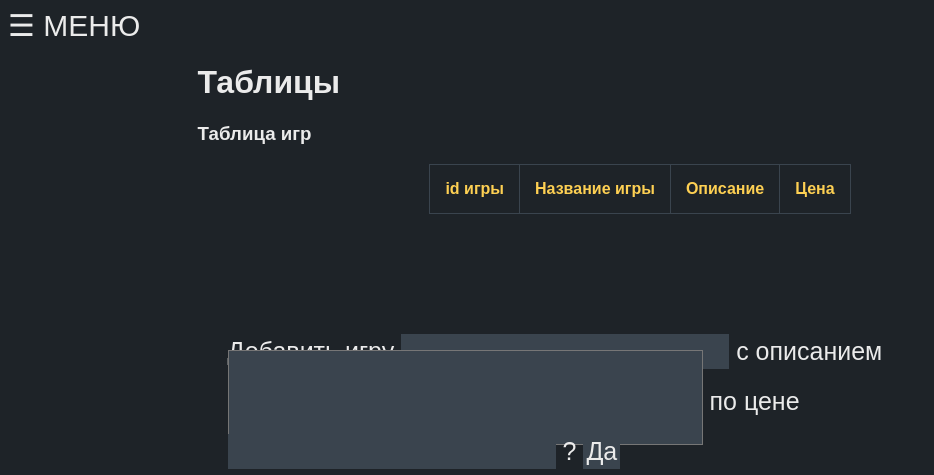
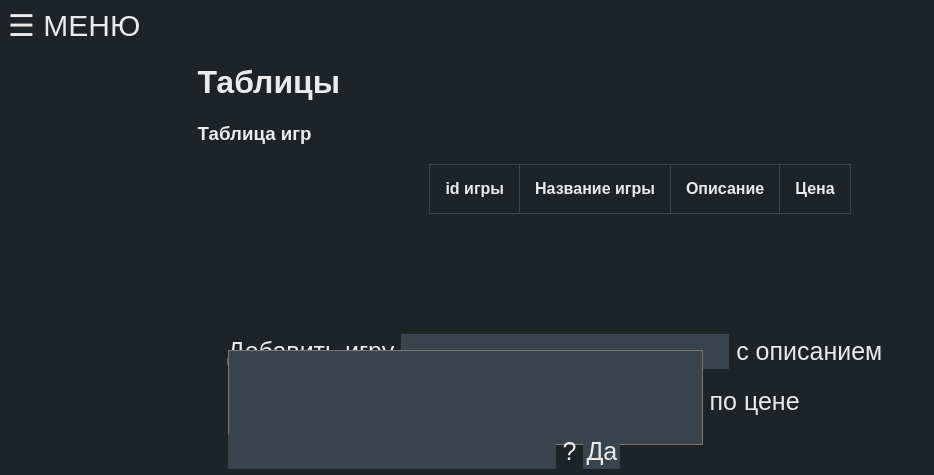
Before and after one commit to ZettZet/games, a PHP site: page /game_table.php in a window 1280 px wide. Shown: the top 475 px of the page, without its empty margins (0-934 px from the left). Run offline with PHP 8.4, Linux system fonts and the light colour scheme; data that the repository does not hold is empty.

Commit message:
at this stage it works [3]

```diff
--- a/mysql-init-files/create_tables.sql
+++ b/mysql-init-files/create_tables.sql
@@ -35,6 +35,7 @@
 );
 CREATE TABLE IF NOT EXISTS carts
 (
+    id          BIGINT NOT NULL AUTO_INCREMENT PRIMARY KEY,
     game_price  INT NOT NULL,
     status      ENUM ('taken', 'payed') DEFAULT ('taken'),
     game_id     BIGINT,
--- a/php/game_table.php
+++ b/php/game_table.php
@@ -13,10 +13,10 @@
 
     <table>
         <tr>
-            <th class="foreign_items">id игры</th>
-            <th class="foreign_items">Название игры</th>
-            <th class="foreign_items">Описание</th>
-            <th class="foreign_items">Цена</th>
+            <th>id игры</th>
+            <th>Название игры</th>
+            <th>Описание</th>
+            <th>Цена</th>
         </tr>
         <?
         include "Utils.php";
```
